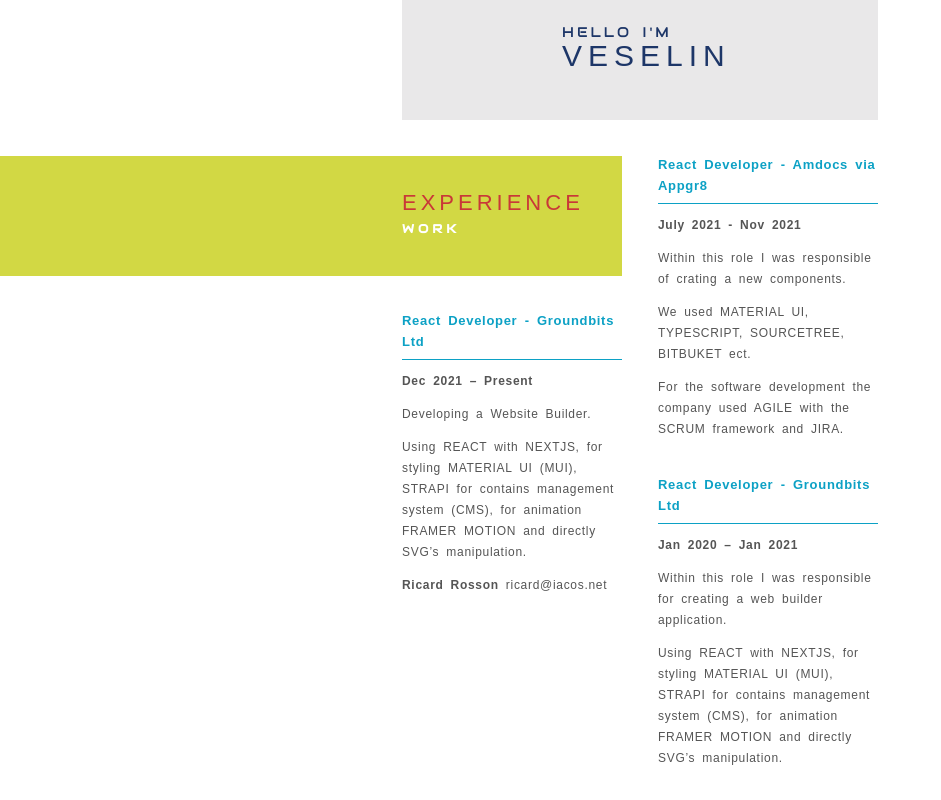
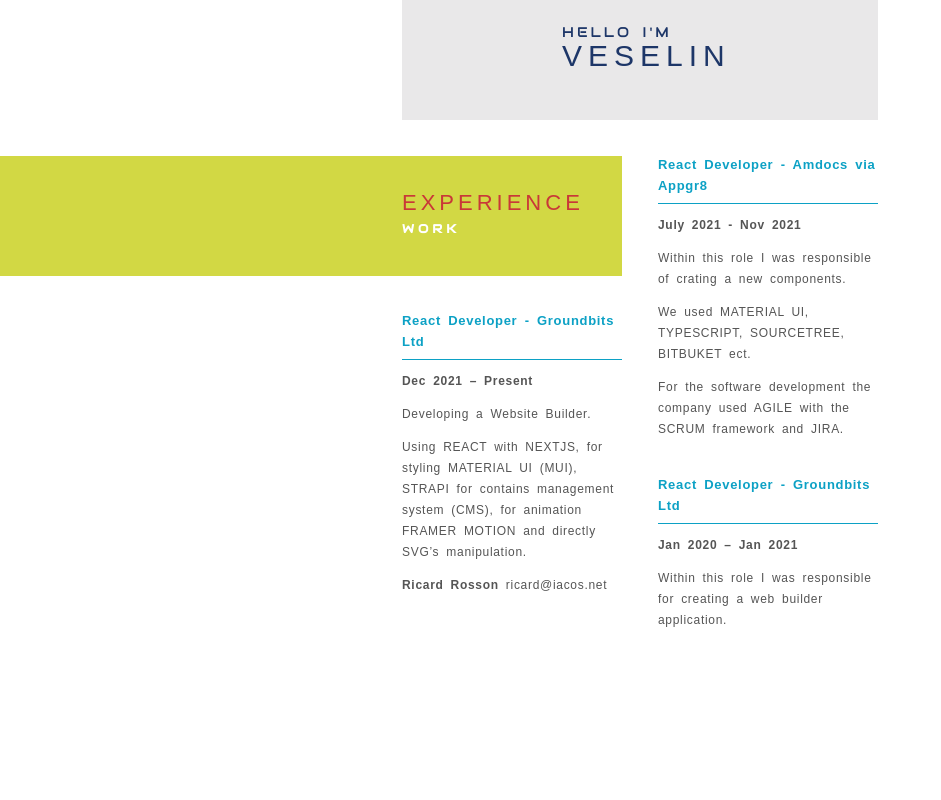
Before and after one commit to bacc0/trayanovCV, a Next.js app: page / in a window 1280 px wide. Shown: the top 800 px of the page, without its empty margins (0-941 px from the left). Built offline with nearby package versions, Linux system fonts and the light colour scheme.

Commit message:
Text part removed

```diff
--- a/_components/HomePage.js
+++ b/_components/HomePage.js
@@ -85,7 +85,7 @@ export default function HomePage() {
                                                   Within this role I was responsible for creating a
                                                   web builder application.
                                              </p>
-                                             <p>Using REACT with NEXTJS, for styling MATERIAL UI (MUI), STRAPI for contains management system (CMS), for animation FRAMER MOTION and directly SVG’s manipulation.</p>
+
 
                                         </p>
                                    </div>
```
